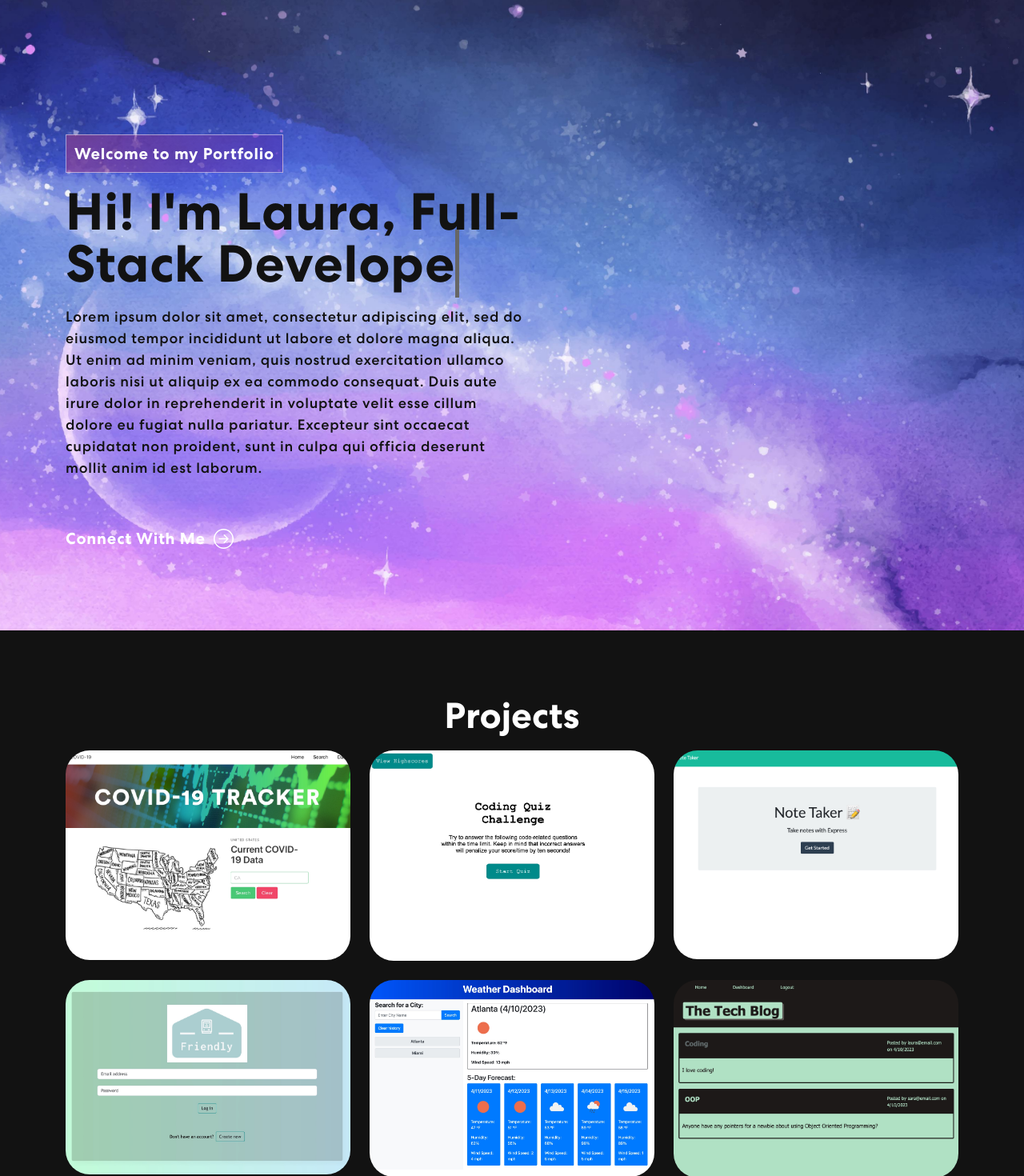
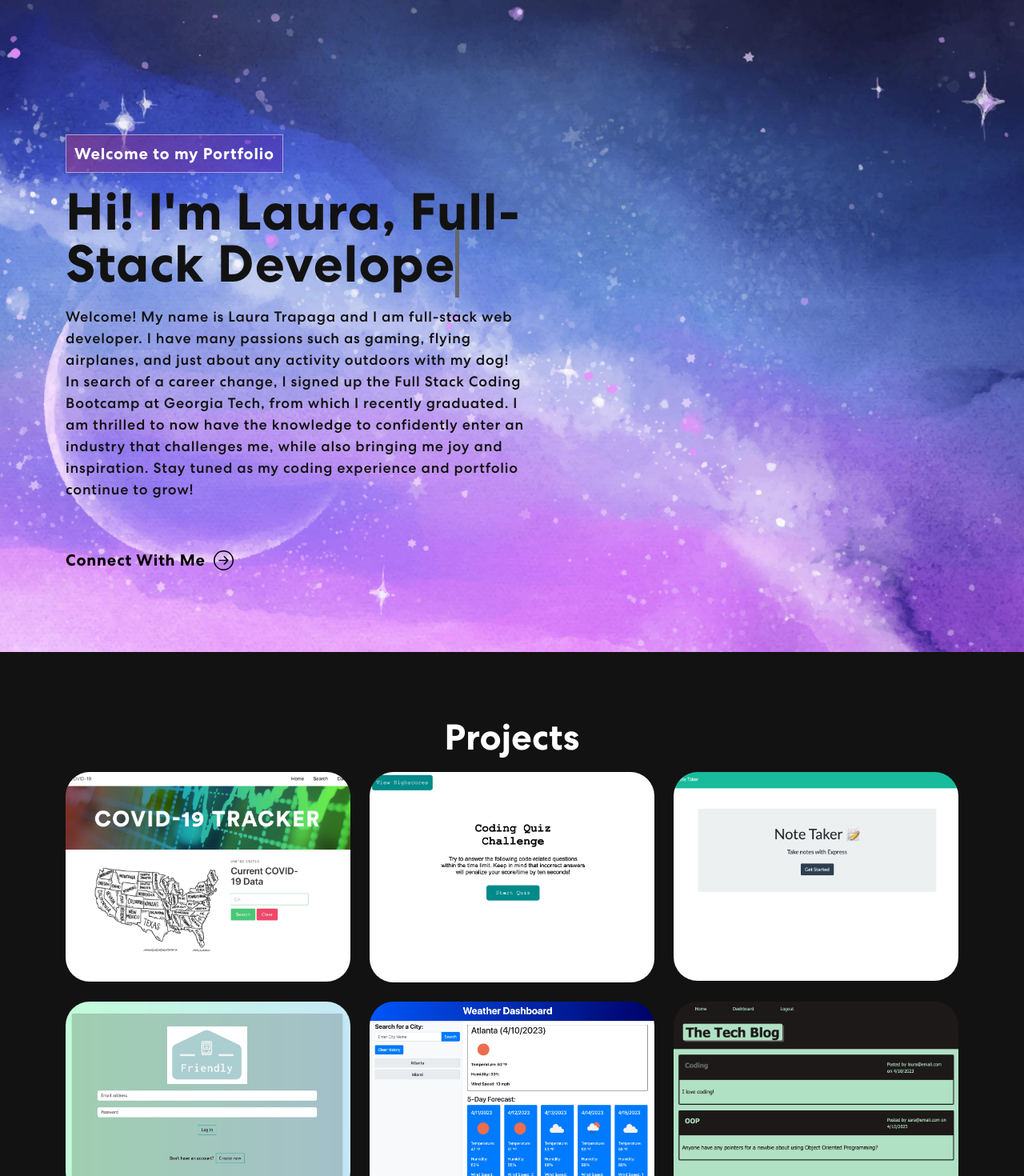
Before and after one commit to ltrapaga/laura-trapaga-dev, a React (Create React App) app: page / in a window 1280 px wide. Shown: the part 92-1562 px from the top of the page at 80% size. Built offline with nearby package versions, Linux system fonts and the light colour scheme.

Commit message:
Add GitHub repo links and bio

```diff
--- a/src/App.css
+++ b/src/App.css
@@ -269,7 +269,7 @@ nav.navbar .navbar-toggler[aria-expanded="true"] .navbar-toggler-icon {
   width: 90%;
 }
 .home button {
-  color: #fff;
+  color: black;
   font-weight: 700;
   font-size: 20px;
   margin-top: 60px;
--- a/src/components/Home.js
+++ b/src/components/Home.js
@@ -78,14 +78,16 @@ export const Home = () => {
                       <span className="wrap">{text}</span>
                     </span>
                   </h1>
-                  <p>
-                    Lorem ipsum dolor sit amet, consectetur adipiscing elit, sed do eiusmod tempor
-                    incididunt ut labore et dolore magna aliqua. Ut enim ad minim veniam, quis
-                    nostrud exercitation ullamco laboris nisi ut aliquip ex ea commodo consequat.
-                    Duis aute irure dolor in reprehenderit in voluptate velit esse cillum dolore eu
-                    fugiat nulla pariatur. Excepteur sint occaecat cupidatat non proident, sunt in
-                    culpa qui officia deserunt mollit anim id est laborum.
-                  </p>
+                    <p>
+                      Welcome! My name is Laura Trapaga and I am full-stack web developer.
+                      I have many passions such as gaming, flying airplanes, and just about
+                      any activity outdoors with my dog! In search of a career change, I
+                      signed up the Full Stack Coding Bootcamp at Georgia Tech, from which I
+                      recently graduated. I am thrilled to now have the knowledge to confidently
+                      enter an industry that challenges me, while also bringing
+                      me joy and inspiration. Stay tuned as my coding experience and portfolio
+                      continue to grow!
+                    </p>
                   <button onClick={() => console.log("connect")}>
                     Connect With Me
                     <ArrowRightCircle size={25} />
--- a/src/components/Projects.js
+++ b/src/components/Projects.js
@@ -19,82 +19,82 @@ export const Projects = () => {
               <div>
                 <Row>
                   <Col size={12} sm={6} md={4}>
-                    <Nav.Link
-                      className="proj-imgbx"
-                      href="https://ltrapaga.github.io/covid19-data-tracker/"
-                    >
-                      <img
-                        src={covidTracker}
-                        alt="COVID-19 Tracker screenshot"
-                      />
+                    <div className="proj-imgbx">
+                      <img src={covidTracker} alt="COVID-19 Tracker screenshot" />
                       <div className="proj-txtx">
-                        <h4>{"COVID-19 Tracker"}</h4>
-                        <span>{"Front-End Application"}</span>
+                        <Nav.Link href="https://ltrapaga.github.io/covid19-data-tracker/">
+                          <h4>{"COVID-19 Tracker"}</h4>
+                        </Nav.Link>
+                        <Nav.Link href="https://github.com/ltrapaga/covid19-data-tracker">
+                          <span>GitHub Repository</span>
+                        </Nav.Link>
                       </div>
-                    </Nav.Link>
+                    </div>
                   </Col>
                   <Col size={12} sm={6} md={4}>
-                    <Nav.Link
-                      className="proj-imgbx"
-                      href="https://ltrapaga.github.io/lauras-coding-quiz/"
-                    >
+                    <div className="proj-imgbx">
                       <img src={codingQuiz} alt="Coding Quiz screenshot" />
                       <div className="proj-txtx">
-                        <h4>{"Coding Quiz"}</h4>
-                        <span>{"Front-End Application"}</span>
+                        <Nav.Link href="https://ltrapaga.github.io/lauras-coding-quiz/">
+                          <h4>{"Coding Quiz"}</h4>
+                        </Nav.Link>
+                        <Nav.Link href="https://github.com/ltrapaga/lauras-coding-quiz">
+                          <span>GitHub Repository</span>
+                        </Nav.Link>
                       </div>
-                    </Nav.Link>
+                    </div>
                   </Col>
                   <Col size={12} sm={6} md={4}>
-                    <Nav.Link
-                      className="proj-imgbx"
-                      href="https://lauras-note-taker.herokuapp.com/"
-                    >
+                    <div className="proj-imgbx">
                       <img src={noteTaker} alt="Note Taker screenshot" />
                       <div className="proj-txtx">
-                        <h4>{"Note Taker"}</h4>
-                        <span>{"Full-Stack Application"}</span>
+                        <Nav.Link href="https://lauras-note-taker.herokuapp.com/">
+                          <h4>{"Note Taker"}</h4>
+                        </Nav.Link>
+                        <Nav.Link href="https://github.com/ltrapaga/lauras-note-taker">
+                          <span>GitHub Repository</span>
+                        </Nav.Link>
                       </div>
-                    </Nav.Link>
+                    </div>
                   </Col>
                   <Col size={12} sm={6} md={4}>
-                    <Nav.Link
-                      className="proj-imgbx"
-                      href="https://friendly-chatapp.herokuapp.com/login"
-                    >
+                    <div className="proj-imgbx">
                       <img src={friendlyChatApp} alt="Friendly screenshot" />
                       <div className="proj-txtx">
-                        <h4>{'"Friendly" Chat App'}</h4>
-                        <span>{"Full-Stack Application"}</span>
+                        <Nav.Link href="https://friendly-chatapp.herokuapp.com/login">
+                          <h4>{'"Friendly" Chat App'}</h4>
+                        </Nav.Link>
+                        <Nav.Link href="https://github.com/ltrapaga/friendly-chat-app">
+                          <span>GitHub Repository</span>
+                        </Nav.Link>
                       </div>
-                    </Nav.Link>
+                    </div>
                   </Col>
                   <Col size={12} sm={6} md={4}>
-                    <Nav.Link
-                      className="proj-imgbx"
-                      href="https://ltrapaga.github.io/lauras-weather-dashboard/"
-                    >
-                      <img
-                        src={weatherDashboard}
-                        alt="Weather Dashboard screenshot"
-                      />
+                    <div className="proj-imgbx">
+                      <img src={weatherDashboard} alt="Weather Dashboard screenshot" />
                       <div className="proj-txtx">
-                        <h4>{"Weather Dashboard"}</h4>
-                        <span>{"Front-End Application"}</span>
+                        <Nav.Link href="https://ltrapaga.github.io/lauras-weather-dashboard/">
+                          <h4>{"Weather Dashboard"}</h4>
+                        </Nav.Link>
+                        <Nav.Link href="https://github.com/ltrapaga/lauras-weather-dashboard">
+                          <span>GitHub Repository</span>
+                        </Nav.Link>
                       </div>
-                    </Nav.Link>
+                    </div>
                   </Col>
                   <Col size={12} sm={6} md={4}>
-                    <Nav.Link
-                      className="proj-imgbx"
-                      href="https://ltrapaga-tech-blog.herokuapp.com/"
-                    >
+                    <div className="proj-imgbx">
                       <img src={techBlog} alt="The Tech Blog screenshot" />
                       <div className="proj-txtx">
-                        <h4>{"Weather Dashboard"}</h4>
-                        <span>{"Front-End Application"}</span>
+                        <Nav.Link href="https://ltrapaga-tech-blog.herokuapp.com/">
+                          <h4>{"The Tech Blog"}</h4>
+                        </Nav.Link>
+                        <Nav.Link href="https://github.com/ltrapaga/lauras-tech-blog">
+                          <span>GitHub Repository</span>
+                        </Nav.Link>
                       </div>
-                    </Nav.Link>
+                    </div>
                   </Col>
                 </Row>
               </div>
```
Also changed, not shown: package.json (+5 -3 lines), 1 other file (tests, documents, lock files or other folders).
